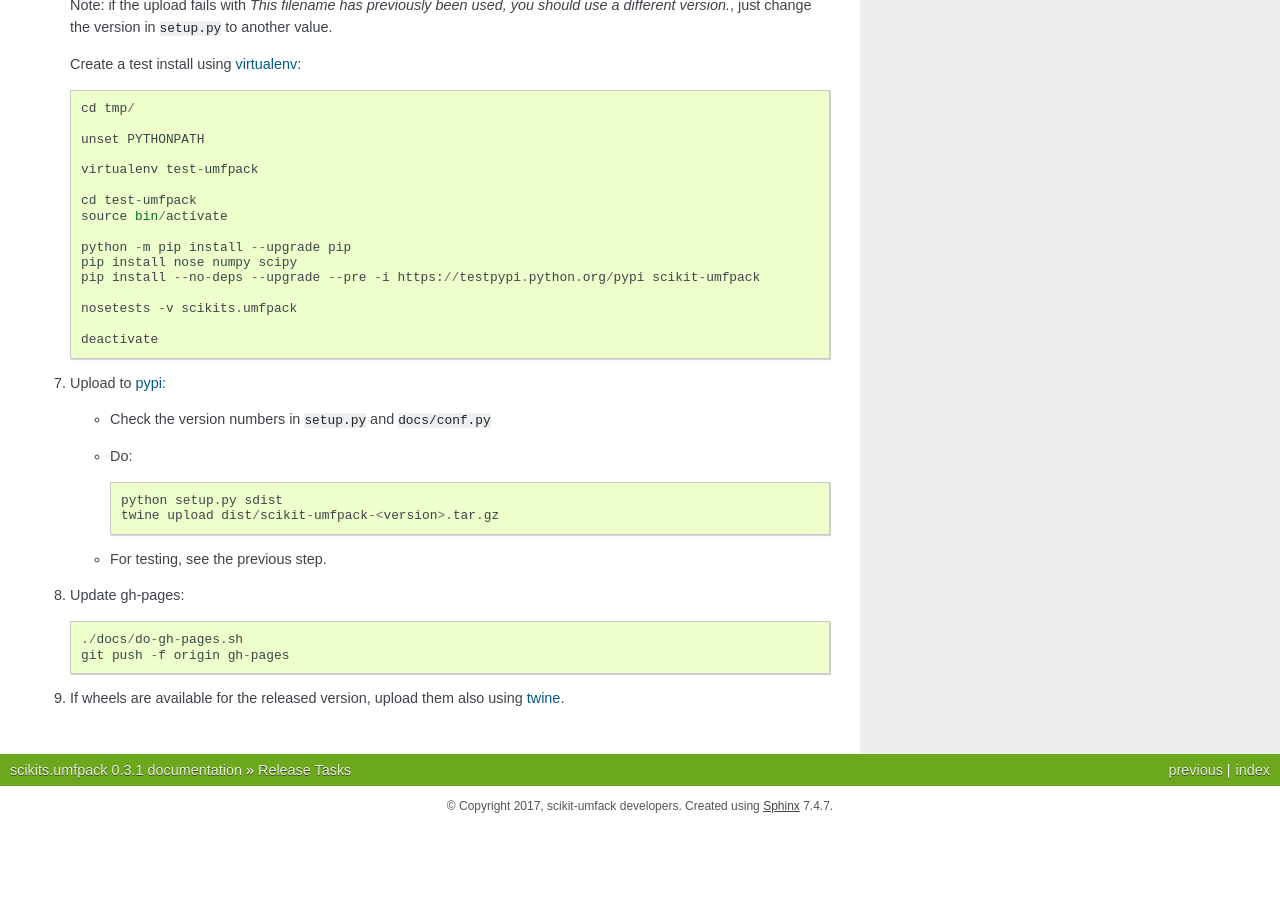
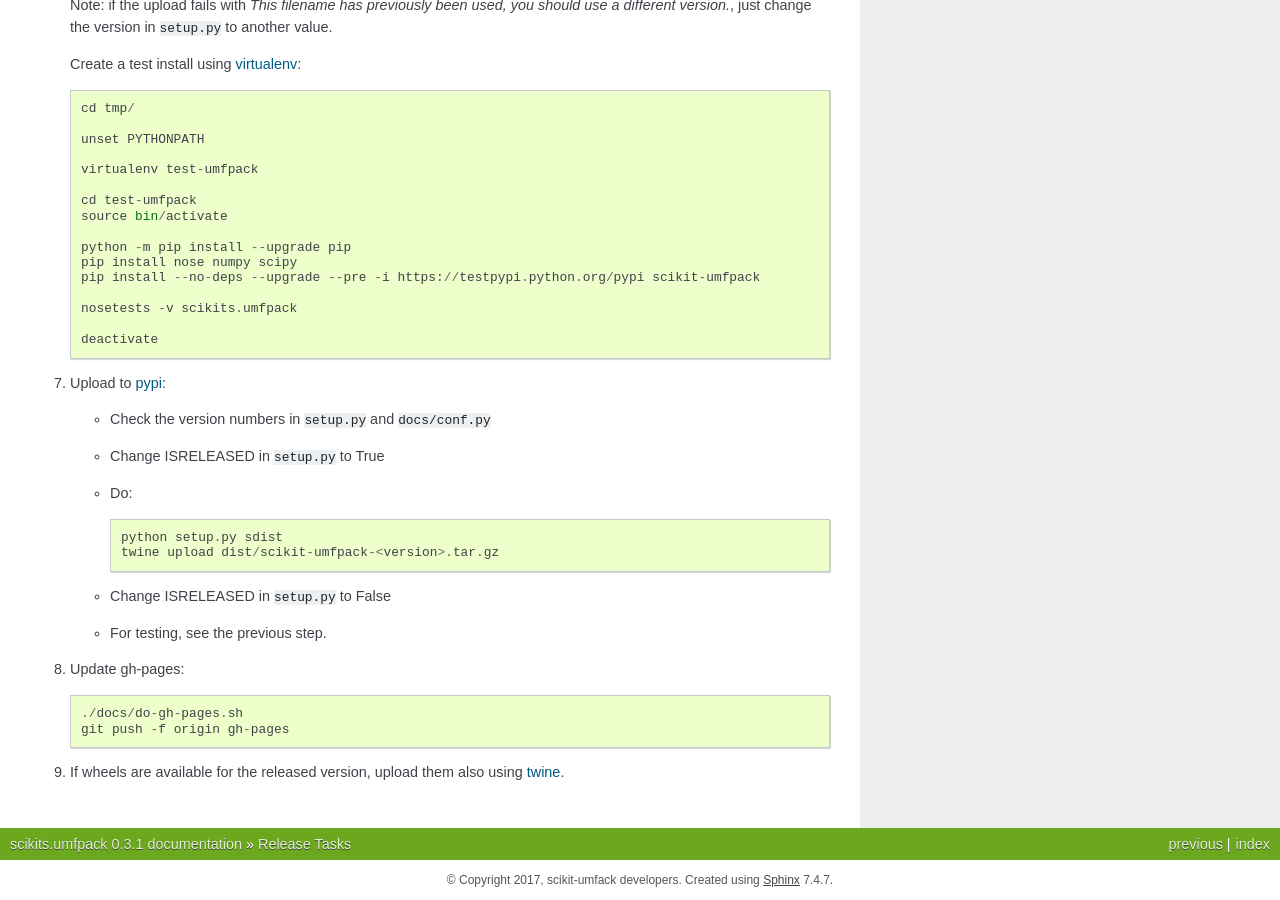
Before and after one commit to scikit-umfpack/scikit-umfpack, a Sphinx documentation site: the page built from docs/release.rst, in a window 1280 px wide and 900 px high, scrolled down 1337 px. Built offline with Sphinx 7.4.7, drawn with Linux system fonts in a browser that asks for light colours; before the commit the page ends 2163 px from its top, so only the background shows below that.

Commit message:
MAINT: update docs/release.rst for ISRELEASED

```diff
--- a/docs/release.rst
+++ b/docs/release.rst
@@ -97,11 +97,14 @@ Release Tasks
 #. Upload to `pypi`_:
 
    - Check the version numbers in ``setup.py`` and ``docs/conf.py``
+   - Change ISRELEASED in ``setup.py`` to True
    - Do::
+
 
        python setup.py sdist
        twine upload dist/scikit-umfpack-<version>.tar.gz
 
+   - Change ISRELEASED in ``setup.py`` to False
    - For testing, see the previous step.
 
 #. Update gh-pages::
```
